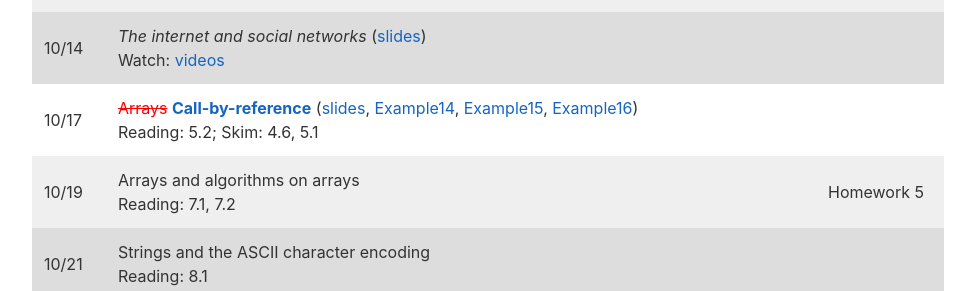
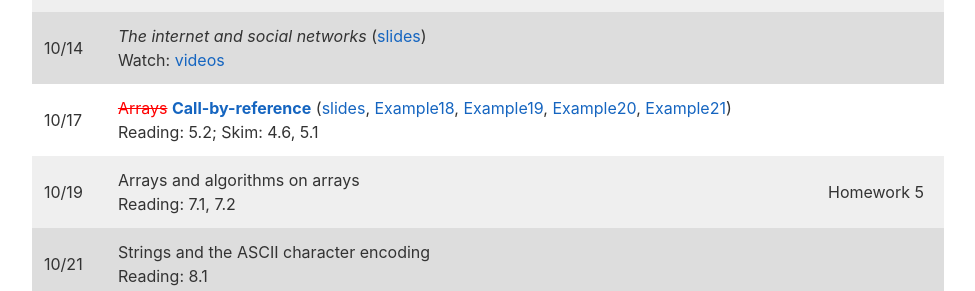
Before and after one commit to jacksonjw12/mbannister.github.io, a Jekyll site: the page built from _teaching/10-f16/index.md, in a window 1280 px wide and 900 px high, scrolled down 3877 px. Shown: the part 162-453 px from the top of the window, without its empty margins (152-1127 px from the left). Built offline with Jekyll 4.4.1, drawn with Linux system fonts in a browser that asks for light colours.

Commit message:
Add another example

```diff
--- a/_teaching/10-f16/index.md
+++ b/_teaching/10-f16/index.md
@@ -124,7 +124,7 @@ All exams will be closed-note, closed-book, closed-computer, closed-calculator a
 10/10 | __Midterm Exam 1__ | <!-- Week 4; Lab: Functions -->
 10/12 | <del>Call by reference</del> <ins>Scoping</ins> ([slides](Slides/Lecture10.pdf), [Example14](//github.com/mbannister/mbannister.github.io/blob/master/_teaching/10-f16/Code/Example14.cpp), [Example15](//github.com/mbannister/mbannister.github.io/blob/master/_teaching/10-f16/Code/Example15.cpp), [Example16](//github.com/mbannister/mbannister.github.io/blob/master/_teaching/10-f16/Code/Example16.cpp), [Example17](//github.com/mbannister/mbannister.github.io/blob/master/_teaching/10-f16/Code/Example17.cpp))<br/>Reading: 4.5 | [Homework 4](Homework/Homework04.html)
 10/14 | _The internet and social networks_ ([slides](Slides/Lecture11.pdf))<br/>Watch: [videos](//code.org/educate/resources/videos) | <!-- Last day to drop without W -->
-10/17 | <del>Arrays</del> <ins>Call-by-reference</ins> ([slides](Slides/Lecture12.pdf), [Example14](//github.com/mbannister/mbannister.github.io/blob/master/_teaching/10-f16/Code/Example18.cpp), [Example15](//github.com/mbannister/mbannister.github.io/blob/master/_teaching/10-f16/Code/Example19.cpp), [Example16](//github.com/mbannister/mbannister.github.io/blob/master/_teaching/10-f16/Code/Example20.cpp))<br/>Reading: 5.2; Skim: 4.6, 5.1 | <!-- Week 5; Lab: Functions, Scope, Reference -->
+10/17 | <del>Arrays</del> <ins>Call-by-reference</ins> ([slides](Slides/Lecture12.pdf), [Example18](//github.com/mbannister/mbannister.github.io/blob/master/_teaching/10-f16/Code/Example18.cpp), [Example19](//github.com/mbannister/mbannister.github.io/blob/master/_teaching/10-f16/Code/Example19.cpp), [Example20](//github.com/mbannister/mbannister.github.io/blob/master/_teaching/10-f16/Code/Example20.cpp), [Example21](//github.com/mbannister/mbannister.github.io/blob/master/_teaching/10-f16/Code/Example21.cpp))<br/>Reading: 5.2; Skim: 4.6, 5.1 | <!-- Week 5; Lab: Functions, Scope, Reference -->
 10/19 | Arrays and algorithms on arrays<br/>Reading: 7.1, 7.2 | Homework 5
 10/21 | Strings and the ASCII character encoding<br/>Reading: 8.1 |
 10/24 | More with strings<br/>Reading: 8.2 |  <!-- Week 6; Lab: Arrays -->
```
